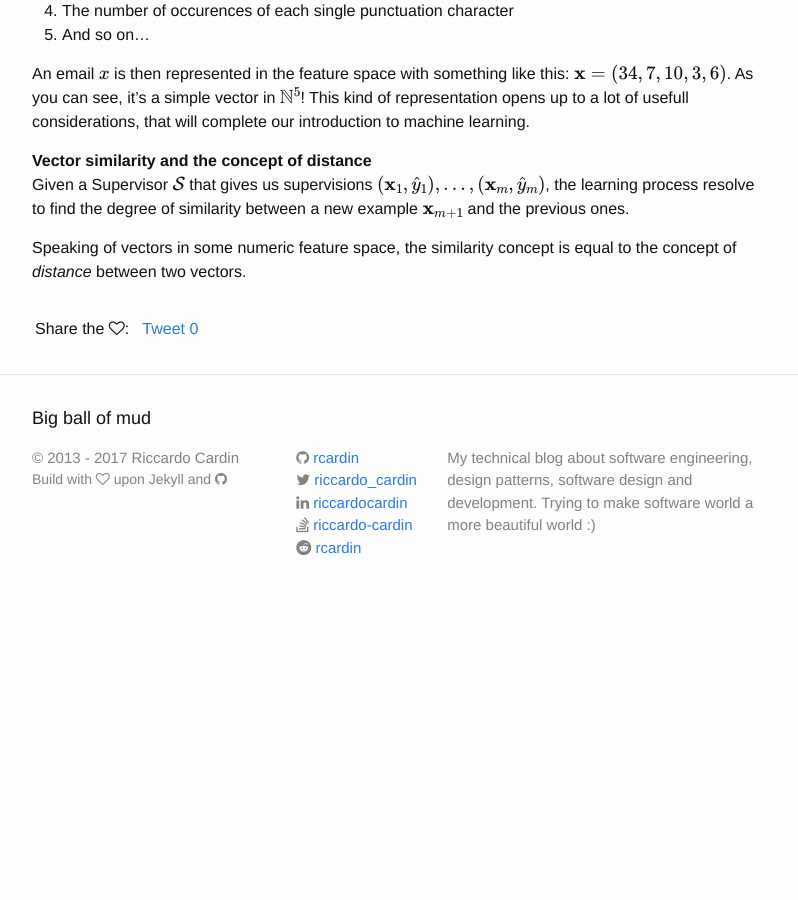
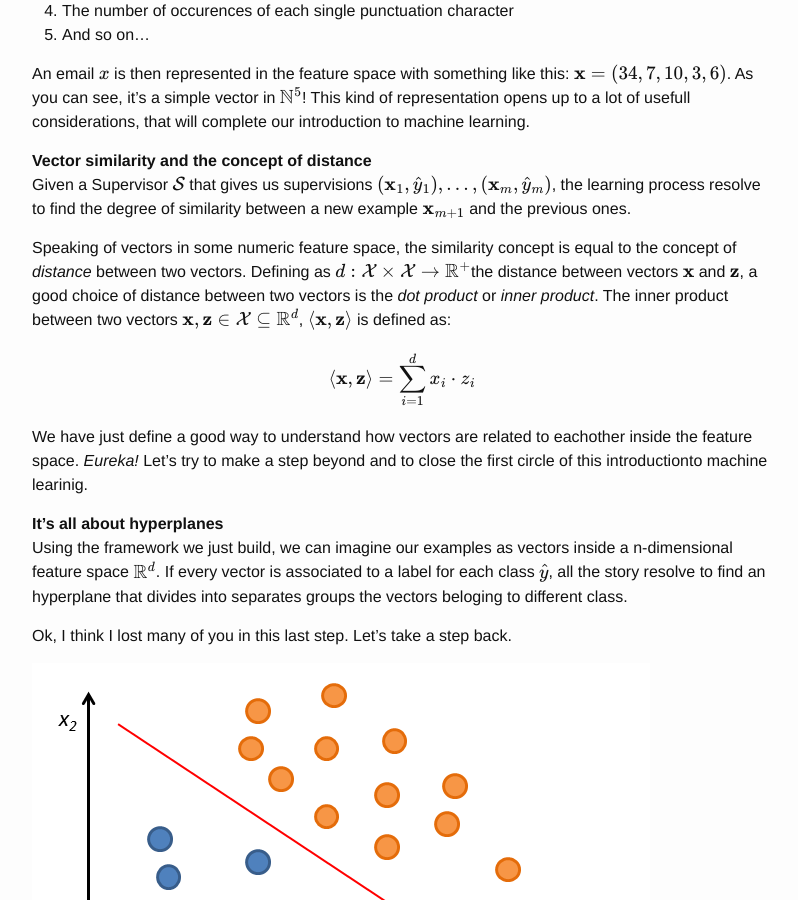
Before and after one commit to rcardin/rcardin.github.io, a Jekyll site: the page built from _posts/2017-06-10-machine-learning-a-gentle-introduction.markdown, in a window 1280 px wide and 900 px high, scrolled down 3259 px. Shown: the whole window, without its empty margins (238-1036 px from the left). Built offline with Jekyll 4.4.1, drawn with Linux system fonts in a browser that asks for light colours; formulas are drawn with MathJax 3; comment, search, counter and statistics services are not loaded; before the commit the page ends 3878 px from its top, so only the background shows below that.

Commit message:
Added distance definition

```diff
--- a/_posts/2017-06-10-machine-learning-a-gentle-introduction.markdown
+++ b/_posts/2017-06-10-machine-learning-a-gentle-introduction.markdown
@@ -72,4 +72,17 @@ An email \\(x\\) is then represented in the feature space with something like th
 **Vector similarity and the concept of distance**<br/>
 Given a Supervisor \\(\mathcal{S}\\) that gives us supervisions \\((\mathbf{x}\_1, \hat{y}\_1), \dots, (\mathbf{x}\_m, \hat{y}\_m)\\), the learning process resolve to find the degree of similarity between a new example \\(\mathbf{x}_{m+1}\\) and the previous ones.
 
-Speaking of vectors in some numeric feature space, the similarity concept is equal to the concept of _distance_ between two vectors.
+Speaking of vectors in some numeric feature space, the similarity concept is equal to the concept of _distance_ between two vectors. Defining as \\(d: \mathcal{X} \times \mathcal{X} \to \mathbb{R}^+\\)the distance between vectors \\(\mathbf{x}\\) and \\(\mathbf{z}\\), a good choice of distance between two vectors is the _dot product_ or _inner product_. The inner product between two vectors \\(\mathbf{x}, \mathbf{z} \in \mathcal{X} \subseteq \mathbb{R}^d\\), \\(\langle \mathbf{x}, \mathbf{z} \rangle\\) is defined as:
+
+$$
+  \langle \mathbf{x}, \mathbf{z} \rangle = \displaystyle\sum_{i=1}^{d} x_i \cdot z_i
+$$
+
+We have just define a good way to understand how vectors are related to eachother inside the feature space. _Eureka!_ Let's try to make a step beyond and to close the first circle of this introductionto machine learinig.
+
+**It's all about hyperplanes**<br/>
+Using the framework we just build, we can imagine our examples as vectors inside a n-dimensional feature space \\(\mathbb{R}^d\\). If every vector is associated to a label for each class \\(\hat{y}\\), all the story resolve to find an hyperplane that  divides into separates groups the vectors beloging to different class.
+
+Ok, I think I lost many of you in this last step. Let's take a step back.
+
+![Hyperplanes divide the known world :(](/assets/2017-06-10/hyperplane.png)
```
Also changed, not shown: assets/2017-06-10/hyperplane.png (added).
